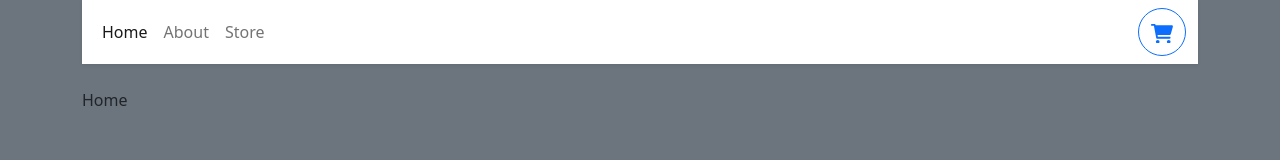
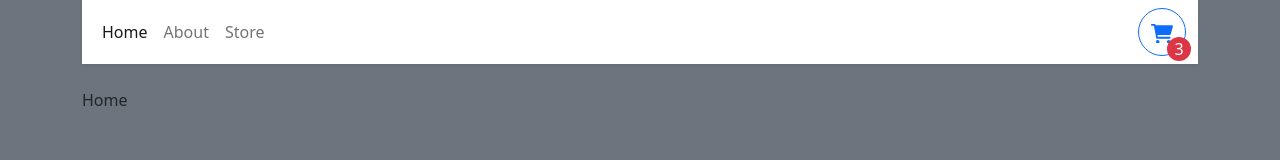
Before and after one commit to ahmedabukar01/Advanced-Shopping-Cart-With-React-TypeScript, a React (Vite) app: page / in a window 1280 px wide. Shown: the top 160 px of the page. Built offline with nearby package versions, Linux system fonts and the light colour scheme.

Commit message:
cart-design

```diff
--- a/src/components/Navbar.tsx
+++ b/src/components/Navbar.tsx
@@ -10,7 +10,7 @@ const Navbar = () => {
                 <Nav.Link as={NavLink} to="/store">Store</Nav.Link>
             </Nav>
             <Button
-            style={{width: "3rem", height: '3rem'}}
+            style={{width: "3rem", height: '3rem', position: "relative"}}
             variant="outline-primary"
             className="rounded-circle"
             >
@@ -21,6 +21,12 @@ const Navbar = () => {
                 >
                 <path d="M96 0C107.5 0 117.4 8.19 119.6 19.51L121.1 32H541.8C562.1 32 578.3 52.25 572.6 72.66L518.6 264.7C514.7 278.5 502.1 288 487.8 288H170.7L179.9 336H488C501.3 336 512 346.7 512 360C512 373.3 501.3 384 488 384H159.1C148.5 384 138.6 375.8 136.4 364.5L76.14 48H24C10.75 48 0 37.25 0 24C0 10.75 10.75 0 24 0H96zM128 464C128 437.5 149.5 416 176 416C202.5 416 224 437.5 224 464C224 490.5 202.5 512 176 512C149.5 512 128 490.5 128 464zM512 464C512 490.5 490.5 512 464 512C437.5 512 416 490.5 416 464C416 437.5 437.5 416 464 416C490.5 416 512 437.5 512 464z" />
                 </svg>
+                <div className="rounded-circle bg-danger text-white d-flex align-items-center justify-content-center"
+                style={{
+                 position: 'absolute', bottom: '0', right: '0',
+                 width: "1.5rem", height: '1.5rem',
+                 transform: 'translate(25%, 25%)'}}
+                >3</div>
             </Button>
         </Container>
     </NavbarBs>
```
